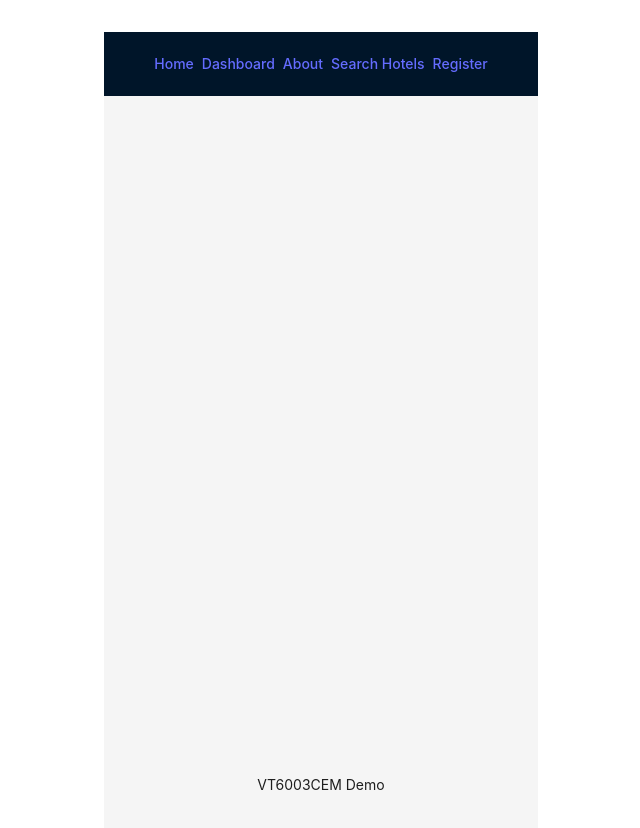
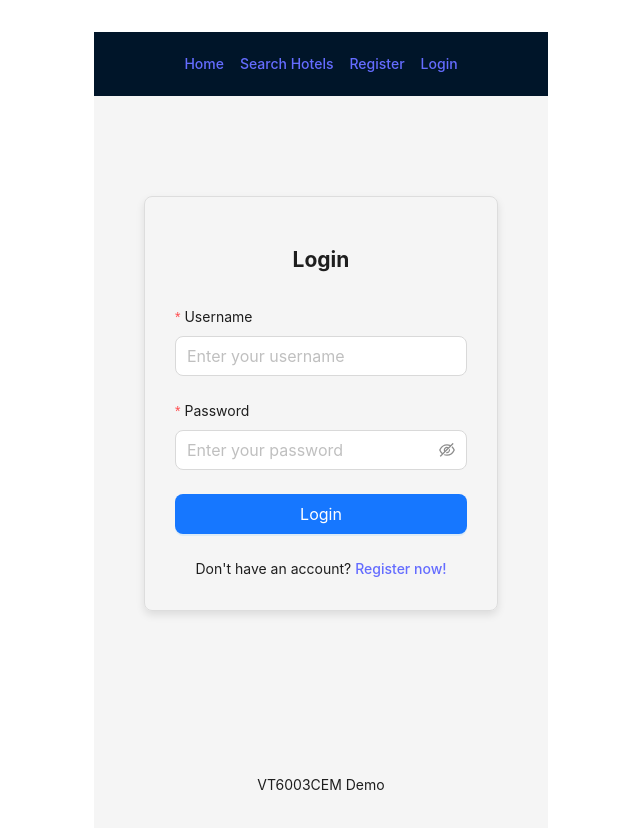
Before and after one commit to aarontwl29/VT6003CEM_CW2_Frontend, a React (Vite) app: page /login in a window 1280 px wide. Shown: the top 828 px of the page, without its empty margins (319-959 px from the left). Built offline with nearby package versions, Linux system fonts and the light colour scheme.

Commit message:
login and logout logic with UI completed

```diff
--- a/src/App.tsx
+++ b/src/App.tsx
@@ -1,23 +1,20 @@
-import React from "react";
+import React, { useState, useEffect } from "react";
 import { BrowserRouter as Router, Routes, Route, Link } from "react-router-dom";
 import { Layout, Space } from "antd";
 import SearchBar_Hotels from "./components/SearchBar_Hotels";
 import HotelDetails from "./components/HotelDetails";
 import Register from "./components/Register";
+import Login from "./components/Login";
+import { isAuthenticated, logout } from "./services/authService";
 import "./App.css";
 
 const { Header, Content, Footer } = Layout;
 
+// Create a custom event for auth state changes
+export const AUTH_STATE_CHANGE_EVENT = "authStateChange";
+
 function Home() {
   return <h1>Welcome to the Home Page</h1>;
-}
-
-function About() {
-  return <h1>About Us</h1>;
-}
-
-function Dashboard() {
-  return <h1>Dashboard</h1>;
 }
 
 function SearchHotels() {
@@ -30,30 +27,85 @@ function SearchHotels() {
 }
 
 function App() {
+  const [isLoggedIn, setIsLoggedIn] = useState(false);
+
+  // Check authentication status when component mounts
+  useEffect(() => {
+    // Check auth function
+    function checkAuth() {
+      const authenticated = isAuthenticated();
+      setIsLoggedIn(authenticated);
+    }
+
+    // Initial check
+    checkAuth();
+
+    // Listen for storage events (for cross-tab updates)
+    window.addEventListener("storage", checkAuth);
+
+    // Listen for custom auth state change events (for same-tab updates)
+    window.addEventListener(AUTH_STATE_CHANGE_EVENT, checkAuth);
+
+    // Poll for auth changes as a fallback
+    const interval = setInterval(checkAuth, 2000);
+
+    return () => {
+      window.removeEventListener("storage", checkAuth);
+      window.removeEventListener(AUTH_STATE_CHANGE_EVENT, checkAuth);
+      clearInterval(interval);
+    };
+  }, []);
+
+  const handleLogout = (e: React.MouseEvent) => {
+    e.preventDefault();
+    logout();
+
+    // Force update the login state
+    setIsLoggedIn(false);
+
+    // Dispatch custom event for other components
+    window.dispatchEvent(new Event(AUTH_STATE_CHANGE_EVENT));
+  };
+
   return (
     <Router>
       <Layout>
         <Header>
           <nav>
-            <Space>
+            <Space size="middle">
+              {/* Public links */}
               <Link to="/">Home</Link>
-              <Link to="/dashboard">Dashboard</Link>
-              <Link to="/about">About</Link>
               <Link to="/search-hotels">Search Hotels</Link>
-              <Link to="/register">Register</Link>
+
+              {/* Show these links only when logged out */}
+              {!isLoggedIn && (
+                <>
+                  <Link to="/register">Register</Link>
+                  <Link to="/login">Login</Link>
+                </>
+              )}
+
+              {/* Show logout only when logged in */}
+              {isLoggedIn && (
+                <Link to="/" onClick={handleLogout}>
+                  Logout
+                </Link>
+              )}
             </Space>
           </nav>
         </Header>
+
         <Content style={{ padding: "50px", minHeight: "80vh" }}>
           <Routes>
             <Route index element={<Home />} />
-            <Route path="/about" element={<About />} />
-            <Route path="/dashboard" element={<Dashboard />} />
             <Route path="/search-hotels" element={<SearchHotels />} />
             <Route path="/hotels/:hotelId" element={<HotelDetails />} />
             <Route path="/register" element={<Register />} />
+            <Route path="/login" element={<Login />} />
+            <Route path="*" element={<div>Page Not Found</div>} />
           </Routes>
         </Content>
+
         <Footer>
           <p>VT6003CEM Demo</p>
         </Footer>
--- /dev/null
+++ b/src/components/Login.tsx
@@ -0,0 +1,104 @@
+import React, { useState } from "react";
+import { Input, Button, Form, message } from "antd";
+import { useNavigate } from "react-router-dom";
+import { login } from "../services/authService";
+
+interface LoginFormValues {
+  username: string;
+  password: string;
+}
+
+const Login: React.FC = () => {
+  const [loading, setLoading] = useState(false);
+  const navigate = useNavigate();
+
+  const onFinish = async (values: LoginFormValues) => {
+    setLoading(true);
+    try {
+      await login(values.username, values.password);
+      message.success("Login successful!");
+
+      // Navigate to home page
+      navigate("/");
+    } catch (error: unknown) {
+      // Handle different types of errors
+      if (error && typeof error === "object" && "response" in error) {
+        const serverError = error as {
+          response?: { data?: { message?: string }; status?: number };
+        };
+
+        if (serverError.response?.status === 401) {
+          message.error("Invalid username or password");
+        } else {
+          message.error(
+            serverError.response?.data?.message ||
+              "Login failed. Please try again."
+          );
+        }
+      } else {
+        message.error("An error occurred during login. Please try again.");
+      }
+    } finally {
+      setLoading(false);
+    }
+  };
+
+  return (
+    <div
+      style={{
+        maxWidth: "400px",
+        margin: "50px auto",
+        padding: "30px",
+        border: "1px solid #ddd",
+        borderRadius: "8px",
+        boxShadow: "0 4px 8px rgba(0, 0, 0, 0.1)",
+      }}
+    >
+      <h2 style={{ textAlign: "center", marginBottom: "30px" }}>Login</h2>
+      <Form name="login" layout="vertical" onFinish={onFinish}>
+        <Form.Item
+          label="Username"
+          name="username"
+          rules={[{ required: true, message: "Please input your username!" }]}
+        >
+          <Input placeholder="Enter your username" size="large" />
+        </Form.Item>
+
+        <Form.Item
+          label="Password"
+          name="password"
+          rules={[{ required: true, message: "Please input your password!" }]}
+        >
+          <Input.Password placeholder="Enter your password" size="large" />
+        </Form.Item>
+
+        <Form.Item>
+          <Button
+            type="primary"
+            htmlType="submit"
+            block
+            loading={loading}
+            size="large"
+          >
+            Login
+          </Button>
+        </Form.Item>
+
+        <div style={{ textAlign: "center" }}>
+          Don't have an account?{" "}
+          <a
+            href="/register"
+            onClick={(e) => {
+              e.preventDefault();
+              navigate("/register");
+            }}
+          >
+            Register now!
+          </a>
+        </div>
+      </Form>
+    </div>
+  );
+};
+
+export default Login;
--- /dev/null
+++ b/src/services/authService.ts
@@ -0,0 +1,88 @@
+import axios from "axios";
+import { api } from "../components/common/http-common";
+import { AUTH_STATE_CHANGE_EVENT } from "../App";
+
+interface User {
+  id: number;
+  firstname: string;
+  lastname: string;
+  username: string;
+  about: string;
+  email: string;
+  avatarurl: string;
+  role: string;
+}
+
+interface AuthResponse {
+  message: string;
+  token: string;
+  user: User;
+}
+
+// Function to handle user login
+export const login = async (
+  username: string,
+  password: string
+): Promise<AuthResponse> => {
+  try {
+    const response = await axios.post<AuthResponse>(`${api.uri}/users/login`, {
+      username,
+      password,
+    });
+
+    console.log("Login Response:", response.data);
+
+    if (response.status === 200) {
+      // Store token and user in local storage for persistent auth
+      localStorage.setItem("token", response.data.token);
+      localStorage.setItem("user", JSON.stringify(response.data.user));
+
+      // Dispatch custom event to notify app of auth state change
+      window.dispatchEvent(new Event(AUTH_STATE_CHANGE_EVENT));
+      console.log("Auth state change event dispatched after login");
+    }
+
+    return response.data;
+  } catch (error) {
+    console.error("Login API Error:", error);
+    throw error;
+  }
+};
+
+// Function to check if user is authenticated
+export const isAuthenticated = (): boolean => {
+  return localStorage.getItem("token") !== null;
+};
+
+// Function to get current user's role
+export const getUserRole = (): string | null => {
+  const user = getCurrentUser();
+  return user ? user.role : null;
+};
+
+// Function to get the current user from localStorage
+export const getCurrentUser = (): User | null => {
+  const userString = localStorage.getItem("user");
+  if (!userString) return null;
+
+  try {
+    return JSON.parse(userString);
+  } catch {
+    return null;
+  }
+};
+
+// Function to handle user logout
+export const logout = (): void => {
+  localStorage.removeItem("token");
+  localStorage.removeItem("user");
+
+  // Dispatch custom event to notify app of auth state change
+  window.dispatchEvent(new Event(AUTH_STATE_CHANGE_EVENT));
+  console.log("Auth state change event dispatched after logout");
+};
+
+// Function to get the authentication token
+export const getToken = (): string | null => {
+  return localStorage.getItem("token");
+};
```
Also changed, not shown: src/services/auth.service.ts (added, +56 -0 lines).
